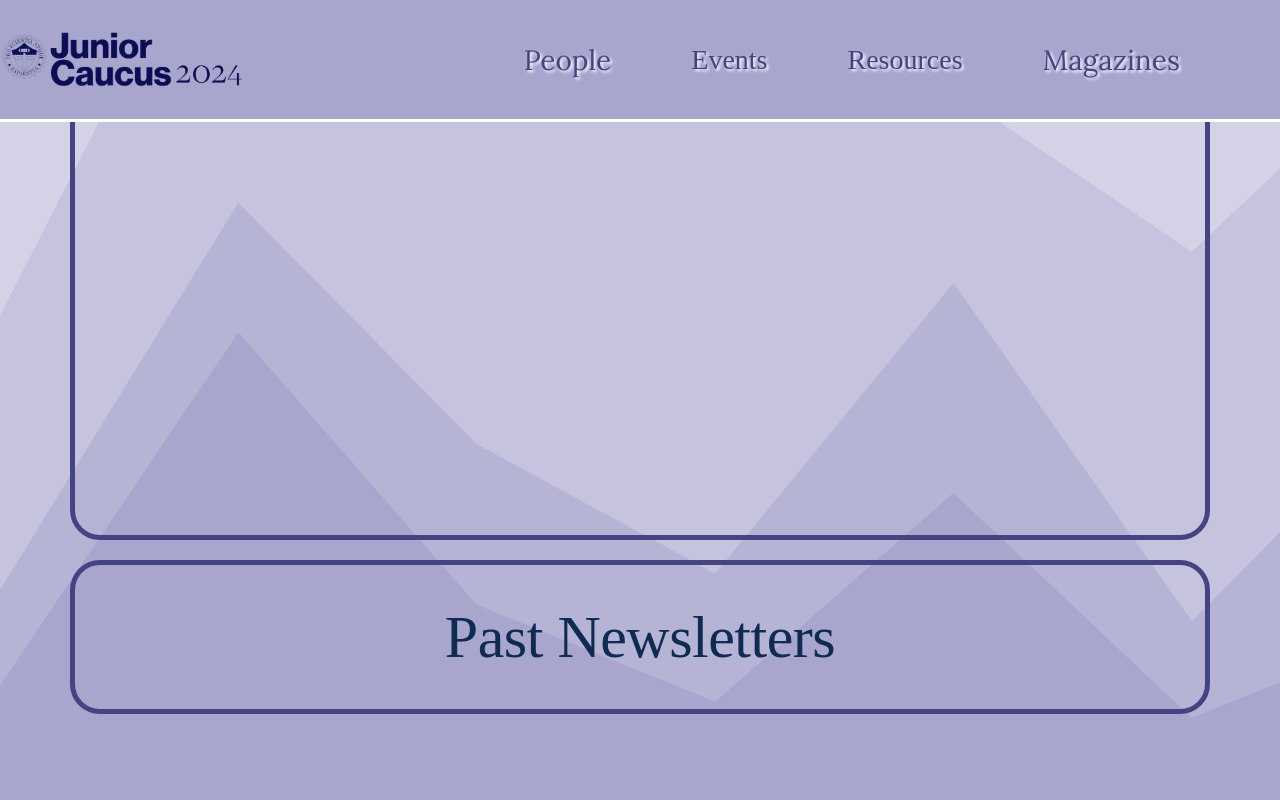
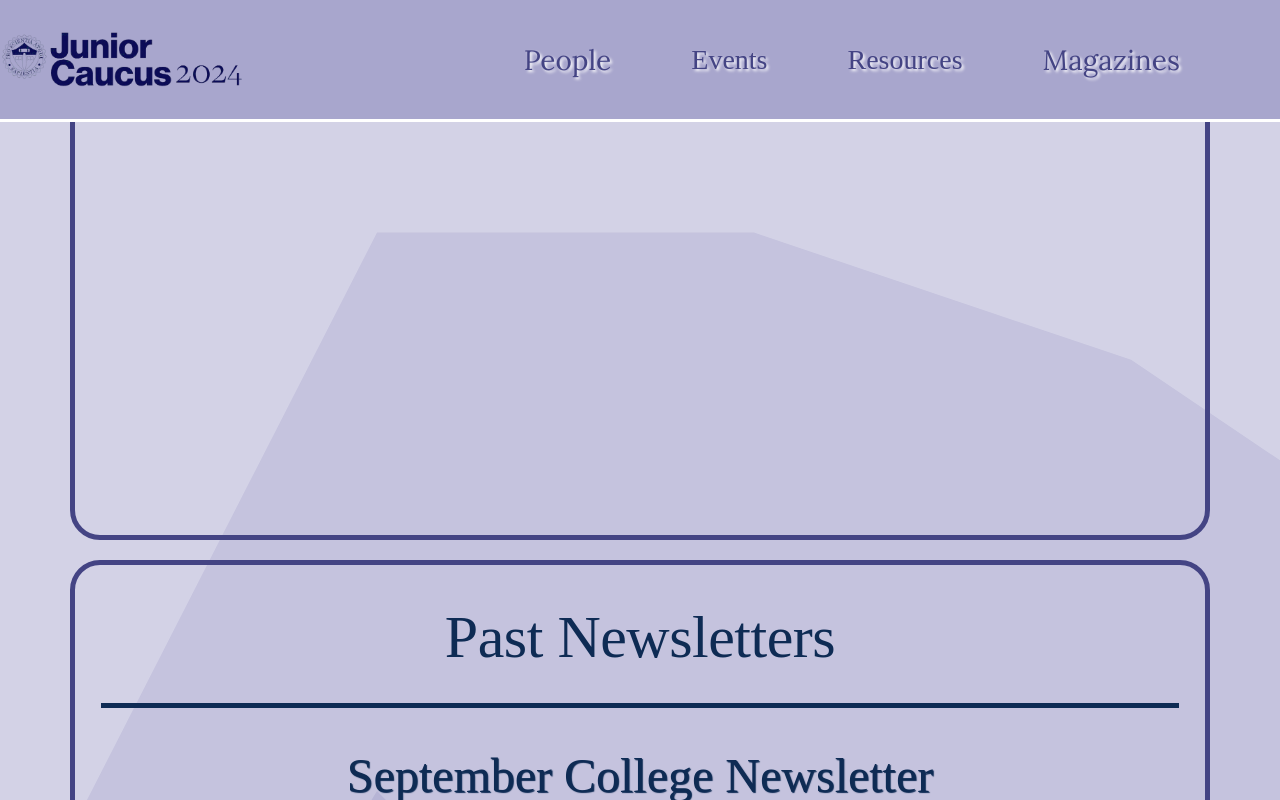
Before and after one commit to Rahuldeb5/junior.stuysu.org, a React (Create React App) app: page /newsletters in a window 1280 px wide. Both pictures are taken after a click on the element "Past Newsletters". Shown: the part 875-1675 px from the top of the page. Built offline with nearby package versions, Linux system fonts and the light colour scheme; a web font is replaced by a local one.

Commit message:
added october college newletter and moved the september one to old newsletters

```diff
--- a/src/comps/NewslettersData.jsx
+++ b/src/comps/NewslettersData.jsx
@@ -10,7 +10,8 @@
     setOpenBox(openBox === boxNumber ? null : boxNumber);
   };
 
-  const firstElement = newsletters[newsletters.length - 1];
+  const firstElement = newsletters[newsletters.length - 2];
+  const secondElement = newsletters[newsletters.length - 1];
   let pastNewsletters = newsletters.slice(0, -1);
 
   return (
@@ -27,17 +28,17 @@
           <Box className="latest-newsletter-item">
             <Box className="latest-title-div">
               <Typography variant="h2" className="latest-title">
-                {firstElement.title}
+                {secondElement.title}
               </Typography>
             </Box>
             <Box className="latest-embed-blurb-div">
               <Typography className="latest-newsletter-blurb">
-                {firstElement.blurb}
+                {secondElement.blurb}
               </Typography>
               <hr className="line-break" />
               <iframe
                 className="latest-newsletter-embed"
-                src={firstElement.pdf}
+                src={secondElement.pdf}
                 width="600em"
                 height="600em"
               ></iframe>
@@ -67,13 +68,13 @@
                   <Box className="newsletter-item">
                     <Box className="newsletter-title-blurb">
                       <Typography variant="h3" className="newsletter-title">
-                        {item.title}
+                        {firstElement.title}
                       </Typography>
                       <Typography className="newsletter-blurb">
-                        {item.blurb}
+                        {firstElement.blurb}
                       </Typography>
                     </Box>
-                    <embed src={item.pdf} width="600em" height="600em" />
+                    <embed src={firstElement.pdf} width="600em" height="600em" />
                   </Box>
                 </Box>
               ))}
--- a/src/data/newsletters.json
+++ b/src/data/newsletters.json
@@ -1,7 +1,13 @@
 [
   {
     "title": "September College Newsletter",
-    "blurb": "September College Newsletter provides a concise overview of various colleges, highlighting key statistics and insights. Stay informed with quick facts and comparisons to help you make the best educational choices.",
+    "blurb": "The September College Newsletter provides a concise overview of various colleges, highlighting key statistics and insights. Stay informed with quick facts and comparisons to help you make the best educational choices.",
     "pdf": "../../pdfs/newsletters/september.pdf#toolbar=0"
+  },
+  {
+    "title": "October College Newsletter",
+    "blurb": "The October College Newsletter provides some more rundowns of different colleges, highlighting key statistics and insights. Stay informed with quick facts and comparisons to help you make the best educational choices.",
+    "pdf": "../../pdfs/newsletters/october.pdf#toolbar=0"
   }
+
 ]
--- a/src/pages/Newsletters.css
+++ b/src/pages/Newsletters.css
@@ -216,7 +216,7 @@
   padding-top: 0;
   font-family: "Baskervville SC" !important;
   color: #0e2b54;
-  width: 37.5rem;
+  width: 50rem;
 }
 
 .newsletter-title-blurb {
```
Also changed, not shown: 1 other file (tests, documents, lock files or other folders).
